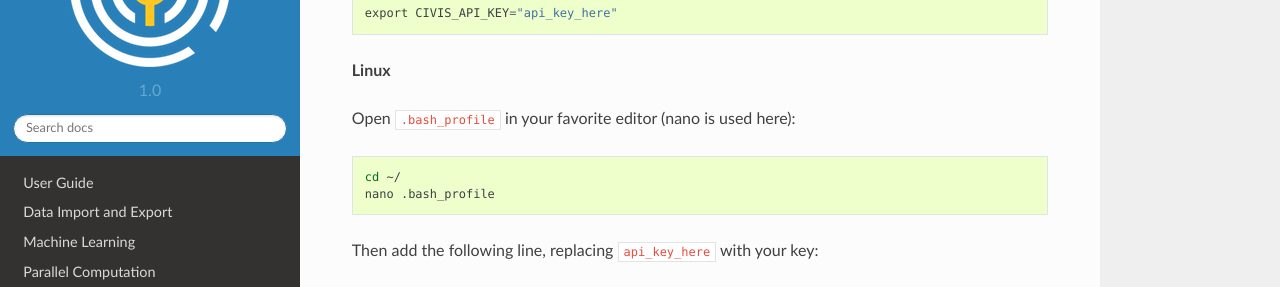
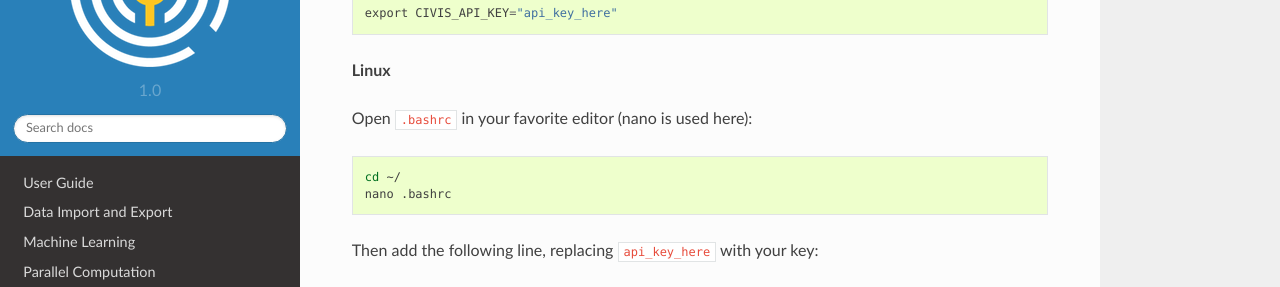
Before and after one commit to civisanalytics/civis-python, a Sphinx documentation site: the page built from docs/source/index.rst, in a window 1280 px wide and 900 px high, scrolled down 1601 px. Shown: the part 147-434 px from the top of the window. Built offline with Sphinx 7.4.7 and the Read the Docs theme 2.0.0, drawn with Linux system fonts in a browser that asks for light colours.

Commit message:
DOC .bashrc for Linux

```diff
--- a/docs/source/index.rst
+++ b/docs/source/index.rst
@@ -98,12 +98,12 @@ Then add the following line, replacing ``api_key_here`` with your key::
 
 **Linux**
 
-Open ``.bash_profile`` in your favorite editor (nano is used here):
+Open ``.bashrc`` in your favorite editor (nano is used here):
 
 .. code-block:: bash
 
    cd ~/
-   nano .bash_profile
+   nano .bashrc
 
 Then add the following line, replacing ``api_key_here`` with your key::
 
```
